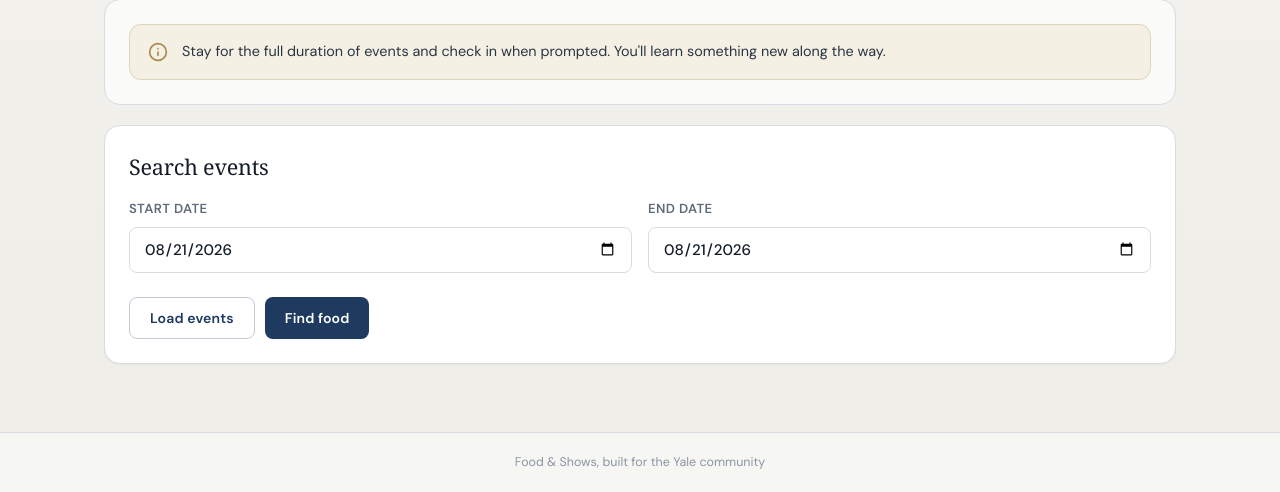
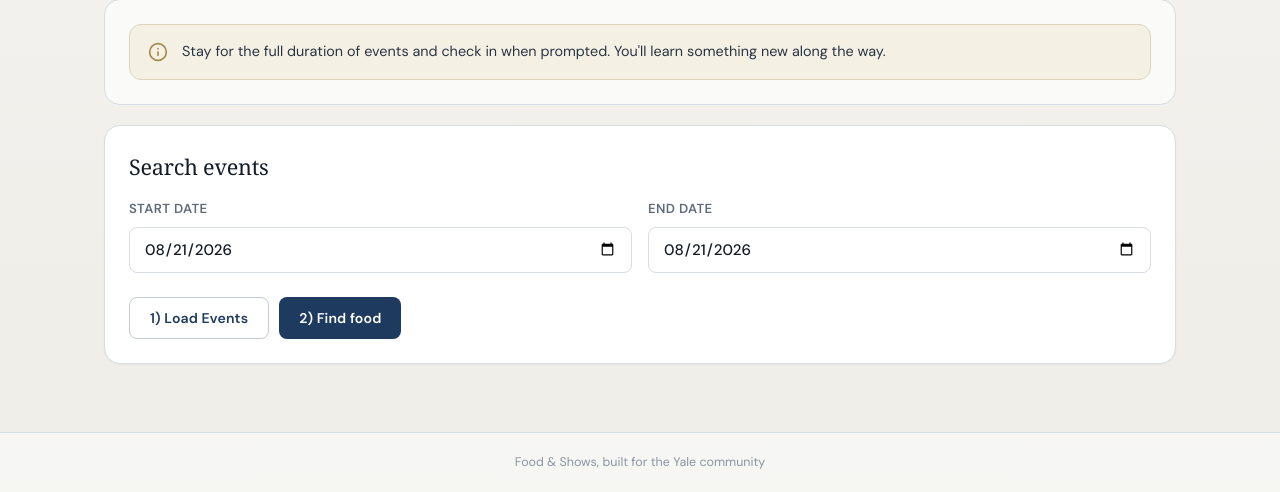
Before and after one commit to shizhouchen-code/somfoodfinder, a Flask app: page / in a window 1280 px wide. Shown: the part 360-852 px from the top of the page. Run offline with Flask 3, Linux system fonts and the light colour scheme; the visitor is signed in with stand-in values (Sample User, id 1); some web fonts are replaced.

Commit message:
Label food finder buttons as numbered steps.
Co-authored-by: Cursor <cursoragent@cursor.com>

```diff
--- a/templates/index.html
+++ b/templates/index.html
@@ -112,8 +112,8 @@
                 </label>
               </div>
               <div class="button-row">
-                <button type="submit" name="action" value="fetch_events" class="btn-secondary">Load events</button>
-                <button type="submit" name="action" value="find_food" class="btn-primary">Find food</button>
+                <button type="submit" name="action" value="fetch_events" class="btn-secondary">1) Load Events</button>
+                <button type="submit" name="action" value="find_food" class="btn-primary">2) Find food</button>
               </div>
               <div id="food-loading" class="food-loading" aria-live="polite" hidden>
                 <div class="food-loading-label">Analyzing events for food mentions</div>
```
